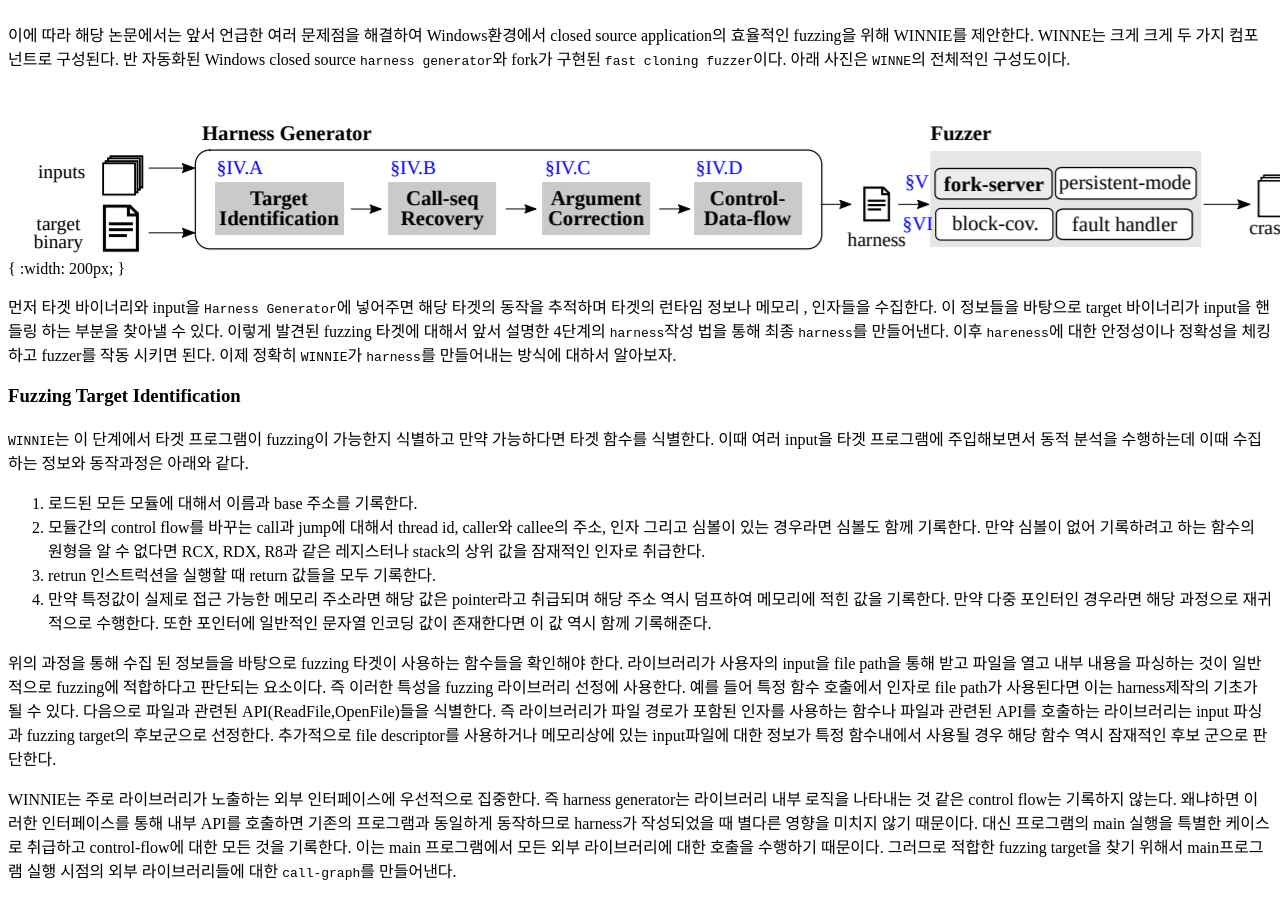
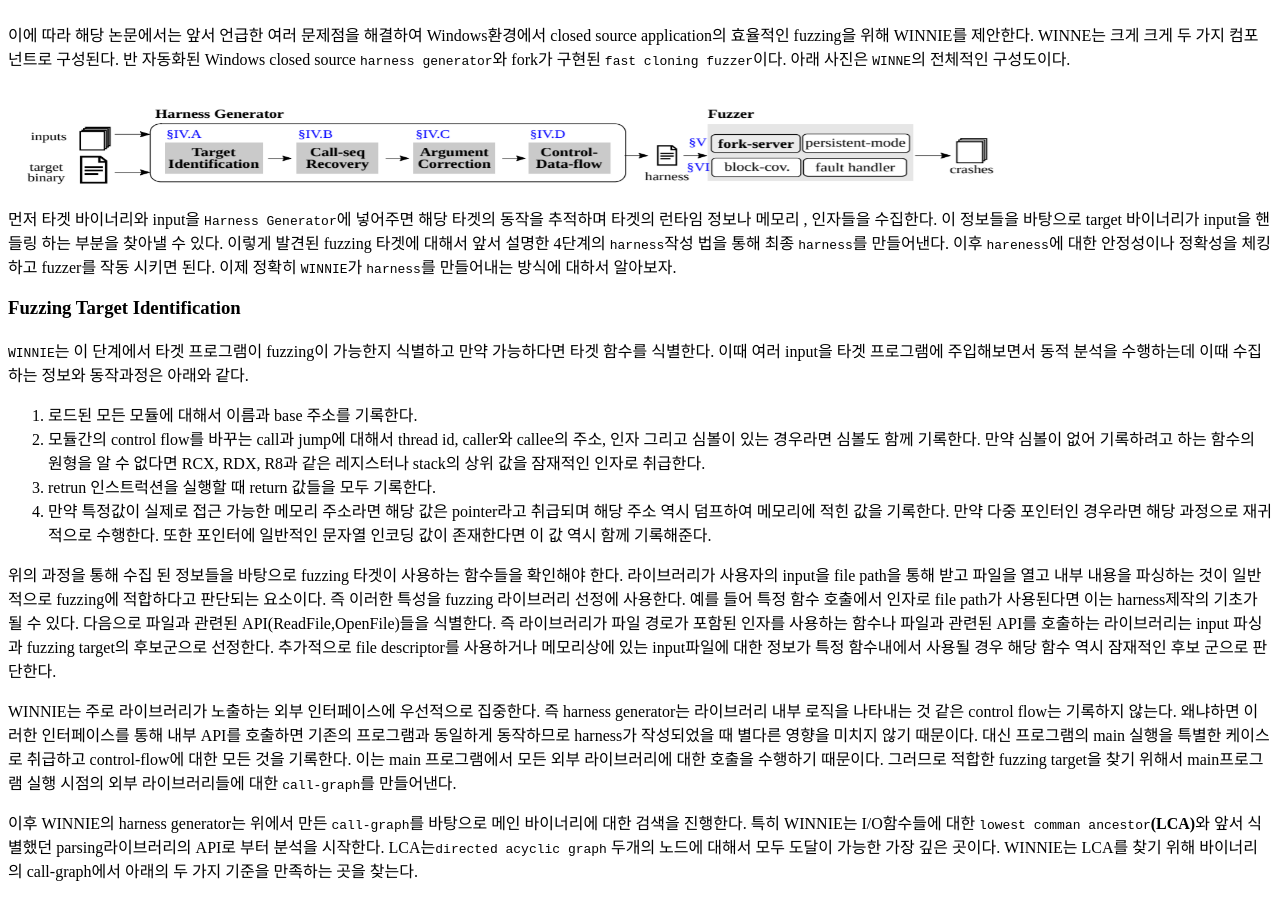
Before and after one commit to abysslab/abysslab.github.io, a Jekyll site: the page built from _posts/2022-04-02-WINNIE.md, in a window 1280 px wide and 900 px high, scrolled down 2146 px. Built offline with Jekyll 4.4.1, drawn with Linux system fonts in a browser that asks for light colours.

Commit message:
Update 2022-04-02-WINNIE.md

````diff
--- a/_posts/2022-04-02-WINNIE.md
+++ b/_posts/2022-04-02-WINNIE.md
@@ -79,7 +79,7 @@ Solution
 ---
 이에 따라 해당 논문에서는 앞서 언급한 여러 문제점을 해결하여 Windows환경에서 closed source application의 효율적인 fuzzing을 위해 WINNIE를 제안한다. WINNE는 크게 크게 두 가지 컴포넌트로 구성된다.  반 자동화된 Windows closed source ```harness generator```와 fork가 구현된 `fast cloning fuzzer`이다. 아래 사진은 `WINNE`의 전체적인 구성도이다.
 
-![Untitled](https://raw.githubusercontent.com/abysslab/abysslab.github.io/main/img/WINNIE1.png){ :width: 200px; }
+![Untitled](https://raw.githubusercontent.com/abysslab/abysslab.github.io/main/img/WINNIE1.png){: height="100px" width="1000px"}
 
 먼저 타겟 바이너리와 input을 ```Harness Generator```에 넣어주면 해당 타겟의 동작을 추적하며 타겟의 런타임 정보나 메모리 , 인자들을 수집한다. 이 정보들을 바탕으로 target 바이너리가 input을 핸들링 하는 부분을 찾아낼 수 있다. 이렇게 발견된 fuzzing 타겟에 대해서 앞서 설명한 4단계의 ```harness```작성 법을 통해 최종 ```harness```를 만들어낸다. 이후 ```hareness```에 대한 안정성이나 정확성을 체킹하고 fuzzer를 작동 시키면 된다. 이제 정확히 `WINNIE`가 `harness`를 만들어내는 방식에 대하서 알아보자.
 
````
